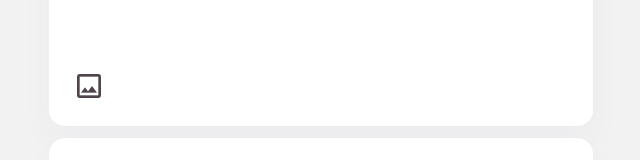
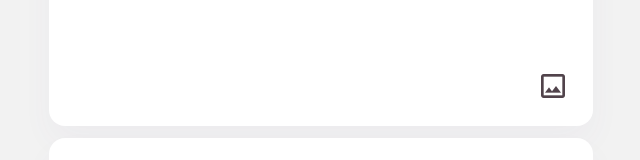
Before and after one commit to guilhermufc/Projeto-3, a React (Vite) app in the folder frontend/: page /post in a window 1280 px wide. Shown: the part 288-448 px from the top of the page, without its empty margins (319-959 px from the left). Built offline with nearby package versions, Linux system fonts and the light colour scheme.

Commit message:
fix: keep image button always aligned right, with or without preview

```diff
--- a/frontend/src/components/Post.jsx
+++ b/frontend/src/components/Post.jsx
@@ -156,7 +156,7 @@
                 />
               </div>
 
-              <div className="flex items-end justify-between gap-4 mt-4">
+              <div className="flex flex-col gap-4 mt-4">
                 {imagePreviewUrl && (
                   <div className="overflow-hidden rounded-[16px] bg-surface-container-highest w-32 h-32">
                     <img
@@ -166,6 +166,7 @@
                     />
                   </div>
                 )}
+                <div className="flex justify-end">
                   <button
                     type="button"
                     onClick={openAttachmentPicker}
@@ -174,6 +175,7 @@
                   >
                     <span className="material-symbols-outlined text-[32px]" aria-hidden="true">image</span>
                   </button>
+                </div>
               </div>
             </div>
 
```
Lines whose indentation alone changed are shown as unchanged.
